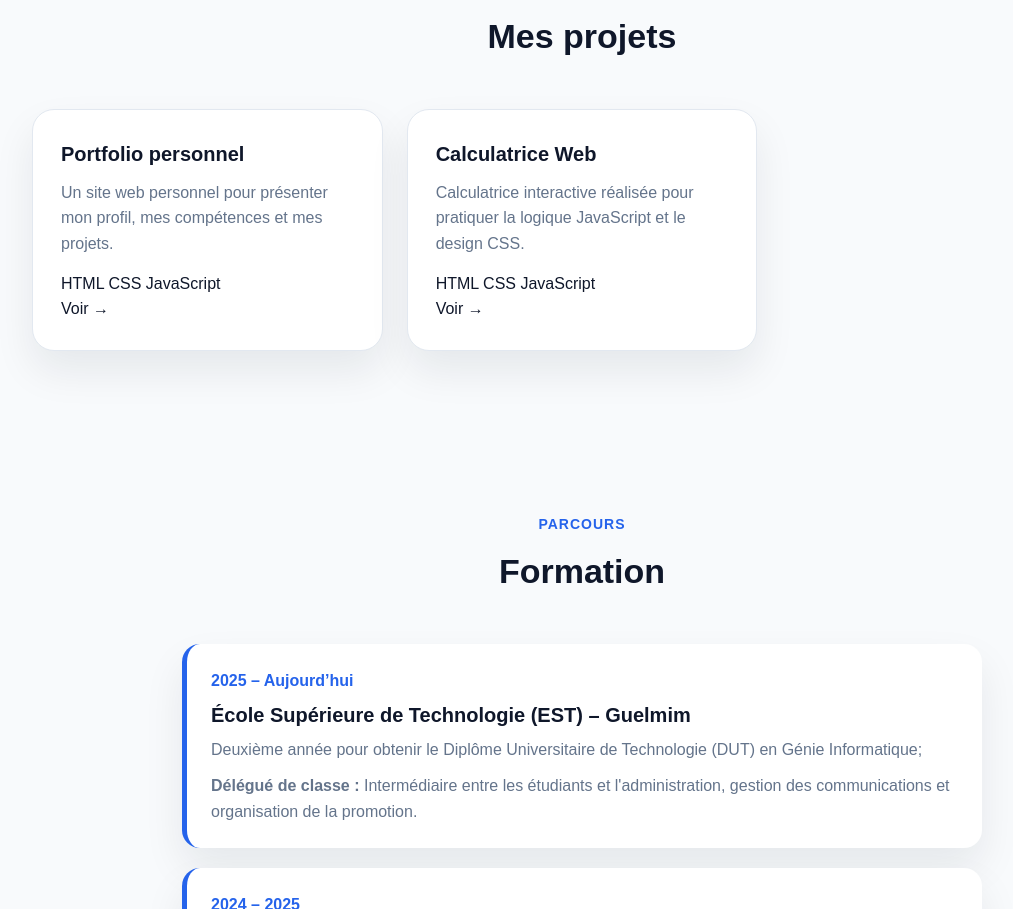
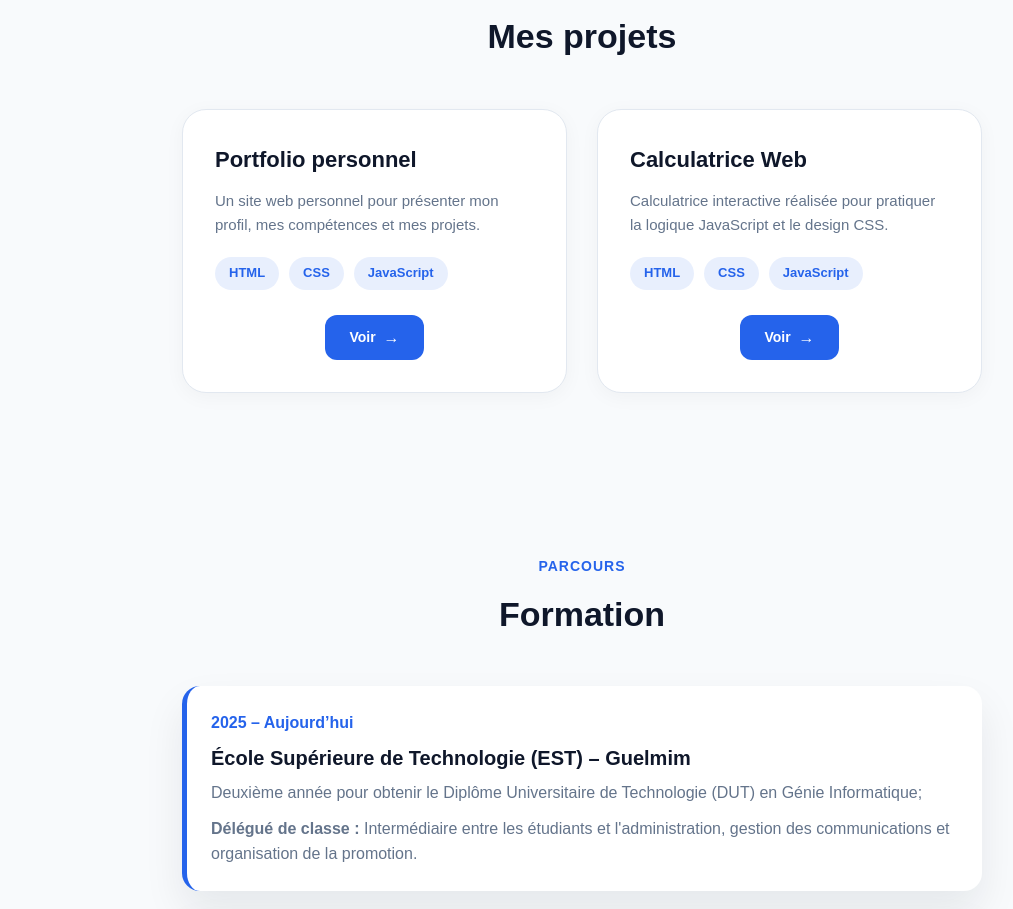
Before and after one commit to youssefelmouden88-prog/youssefelmodenportdolio, a plain HTML site: page index.html in a window 1280 px wide. Shown: the part 2811-3720 px from the top of the page, without its empty margins (58-1071 px from the left). Drawn offline with Linux system fonts and the light colour scheme.

Commit message:
Update portfolio.css

```diff
--- a/portfolio.css
+++ b/portfolio.css
@@ -282,7 +282,6 @@ nav {
     font-size: 14px;
 }
 
-/* Section Expérience */
 .experience-card {
   background: var(--white);
   border: 1px solid var(--border);
@@ -354,46 +353,88 @@ nav {
 
 .projects-grid {
   display: grid;
-    grid-template-columns: repeat(3, 1fr);
-    gap: 24px;
+  grid-template-columns: repeat(auto-fit, minmax(320px, 1fr));
+  gap: 30px;
+  max-width: 800px;
+  margin: 0 auto;
 }
 
 .project-card {
   background: var(--white);
   border: 1px solid var(--border);
-    border-radius: 22px;
-    padding: 28px;
-    box-shadow: var(--shadow);
-    transition: 0.3s ease;
+  border-radius: 24px;
+  padding: 32px;
+  box-shadow: 0 4px 20px rgba(0, 0, 0, 0.04);
+  transition: transform 0.3s ease;
 }
 
 .project-card:hover {
-    transform: translateY(-6px);
+  transform: translateY(-5px);
 }
 
 .project-card h3 {
-    margin-bottom: 10px;
-    font-size: 20px;
+  font-size: 22px;
+  color: var(--dark);
+  margin-bottom: 12px;
 }
 
 .project-card p {
   color: var(--gray);
-    margin-bottom: 14px;
+  font-size: 15px;
+  line-height: 1.6;
+  margin-bottom: 20px;
 }
 
-.tags {
+.project-tags {
   display: flex;
-    gap: 8px;
+  gap: 10px;
   flex-wrap: wrap;
 }
 
-.tags span {
-    background: #eff6ff;
+.project-tags .tag {
+  background: rgba(37, 99, 235, 0.1);
   color: var(--primary);
-    padding: 5px 10px;
-    border-radius: 999px;
+  padding: 6px 14px;
+  border-radius: 99px;
   font-size: 13px;
-    font-weight: 700;
+  font-weight: 600;
+}
+
+.project-footer {
+  margin-top: 25px;
+  display: flex;
+  justify-content: center;
+  width: 100%;
+}
+
+.btn-project {
+  display: inline-flex;
+  align-items: center;
+  justify-content: center;
+  gap: 8px;
+  background-color: var(--primary, #2563eb);
+  color: #ffffff;
+  padding: 10px 24px;
+  border-radius: 12px;
+  font-weight: 600;
+  font-size: 14px;
+  text-decoration: none;
+  transition: all 0.25s ease;
+}
+
+.btn-project .arrow {
+  font-size: 16px;
+  transition: transform 0.25s ease;
+}
+
+.btn-project:hover {
+  background-color: #1d4ed8;
+  transform: translateY(-2px);
+  box-shadow: 0 4px 12px rgba(37, 99, 235, 0.3);
+}
+
+.btn-project:hover .arrow {
+  transform: translateX(4px);
 }
 
 .timeline {
```
Lines whose indentation alone changed are shown as unchanged.
